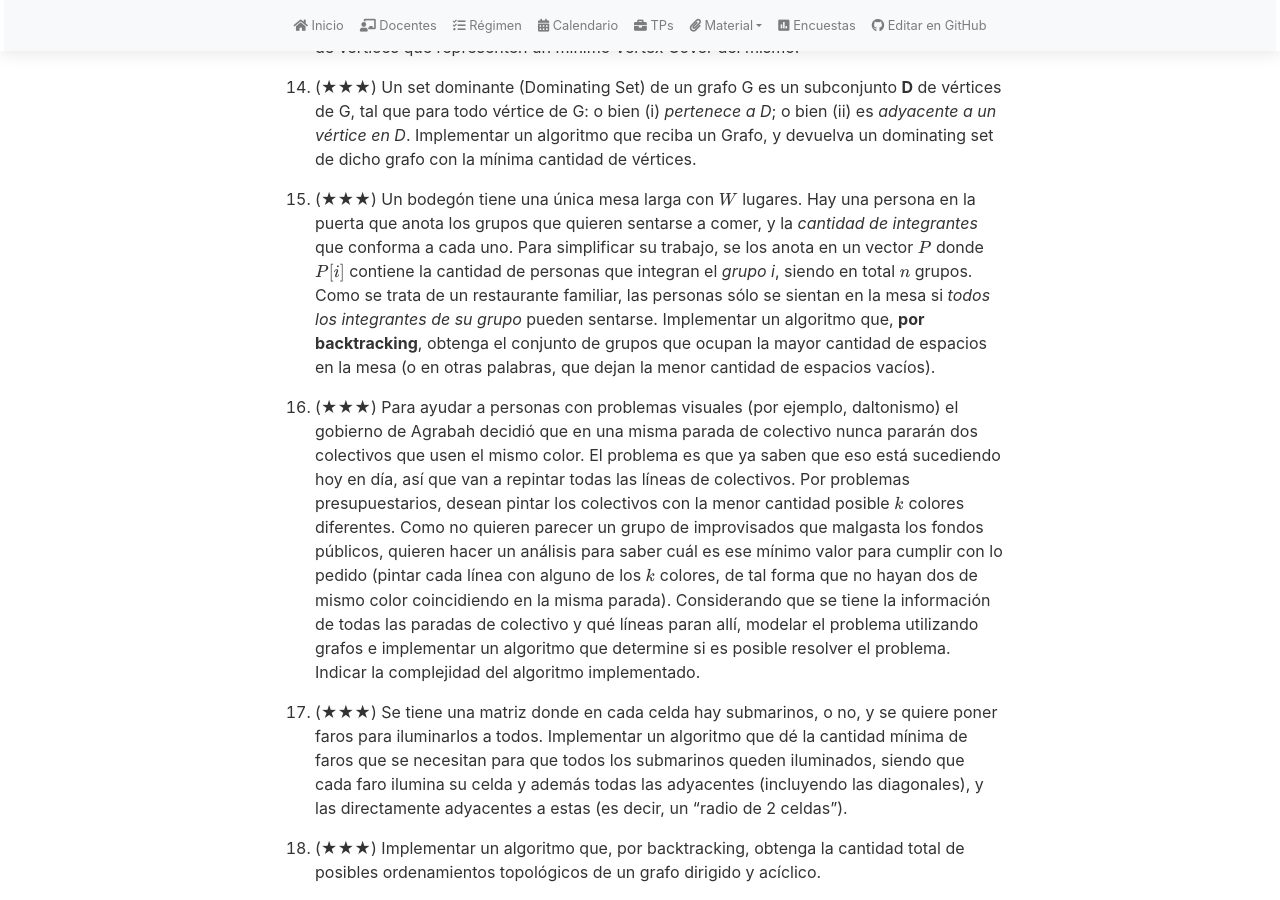
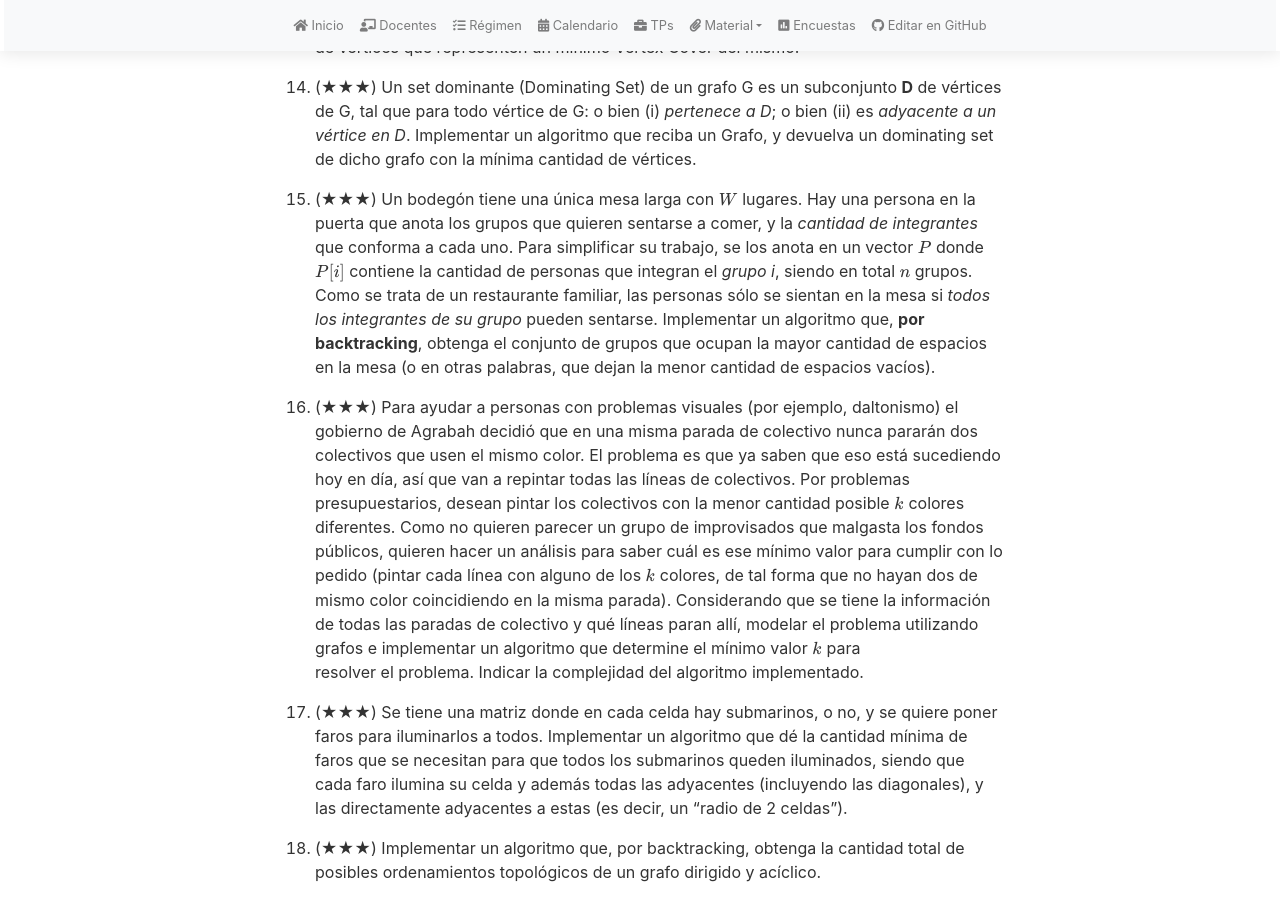
Before and after one commit to algoritmos-rw/tda_bg, a Jekyll site: the page built from material/guias/bt.md, in a window 1280 px wide and 900 px high, scrolled down 1523 px. Built offline with Jekyll 4.4.1, drawn with Linux system fonts in a browser that asks for light colours; nearby versions of some CDN libraries; our own code applies the rules of GitHub Pages for plain Markdown files.

Commit message:
Fix bt colectivos

```diff
--- a/material/guias/bt.md
+++ b/material/guias/bt.md
@@ -85,8 +85,8 @@ math: true
     parecer un grupo de improvisados que malgasta los fondos públicos, quieren hacer un análisis para saber cuál es ese mínimo
     valor para cumplir con lo pedido (pintar cada línea con alguno de los $$k$$ colores, de tal forma que no hayan dos de mismo color
     coincidiendo en la misma parada). Considerando que se tiene la información de todas las paradas de colectivo y qué
-    líneas paran allí, modelar el problema utilizando grafos e implementar un algoritmo que determine si es posible resolver
-    el problema. Indicar la complejidad del algoritmo implementado.
+    líneas paran allí, modelar el problema utilizando grafos e implementar un algoritmo que determine el mínimo valor $$k$$ para
+    resolver el problema. Indicar la complejidad del algoritmo implementado.
 
 1.  (★★★) Se tiene una matriz donde en cada celda hay submarinos, o no, y se quiere poner faros para iluminarlos a todos.
     Implementar un algoritmo que dé la cantidad mínima de faros que se necesitan para que todos los submarinos queden
```
